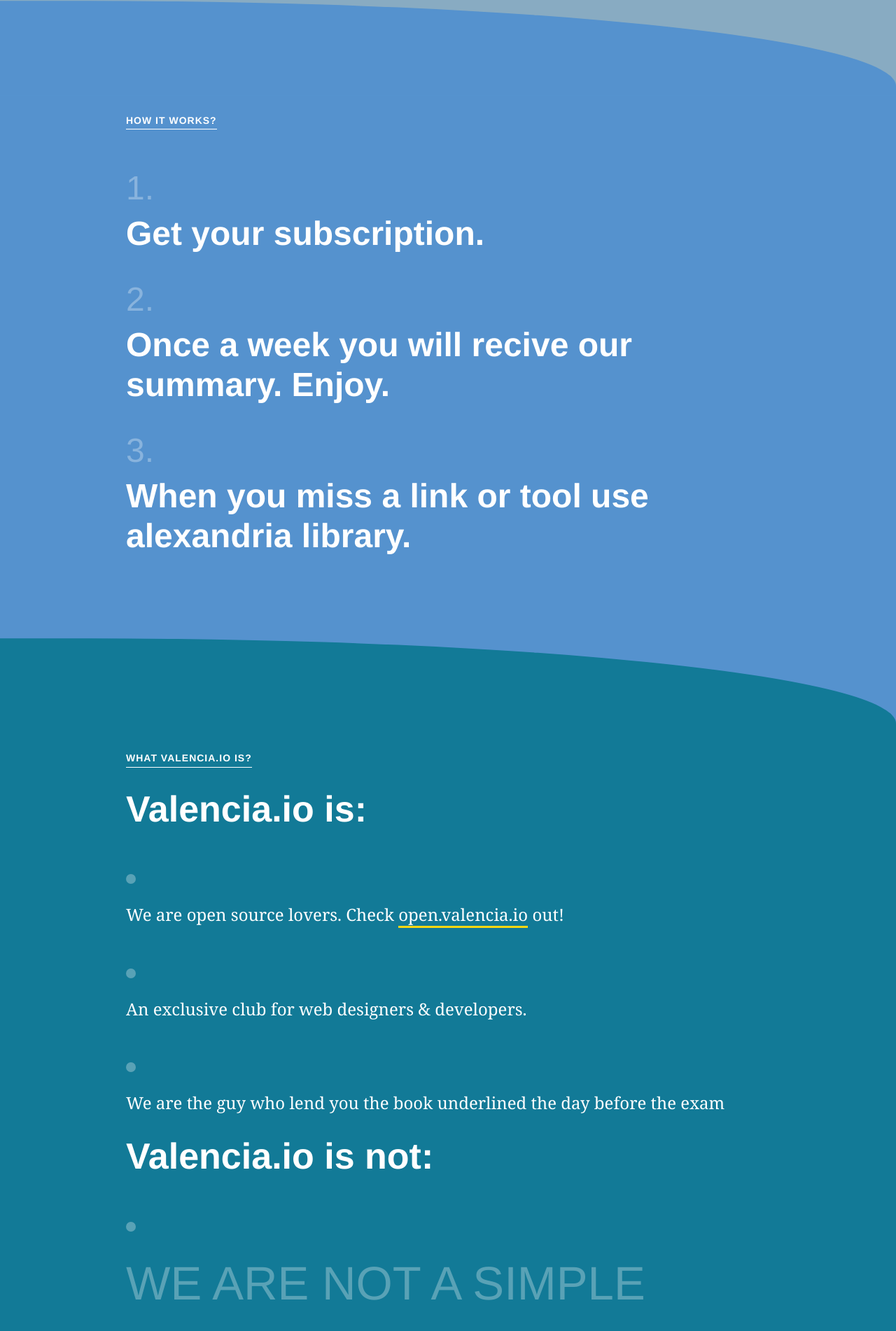
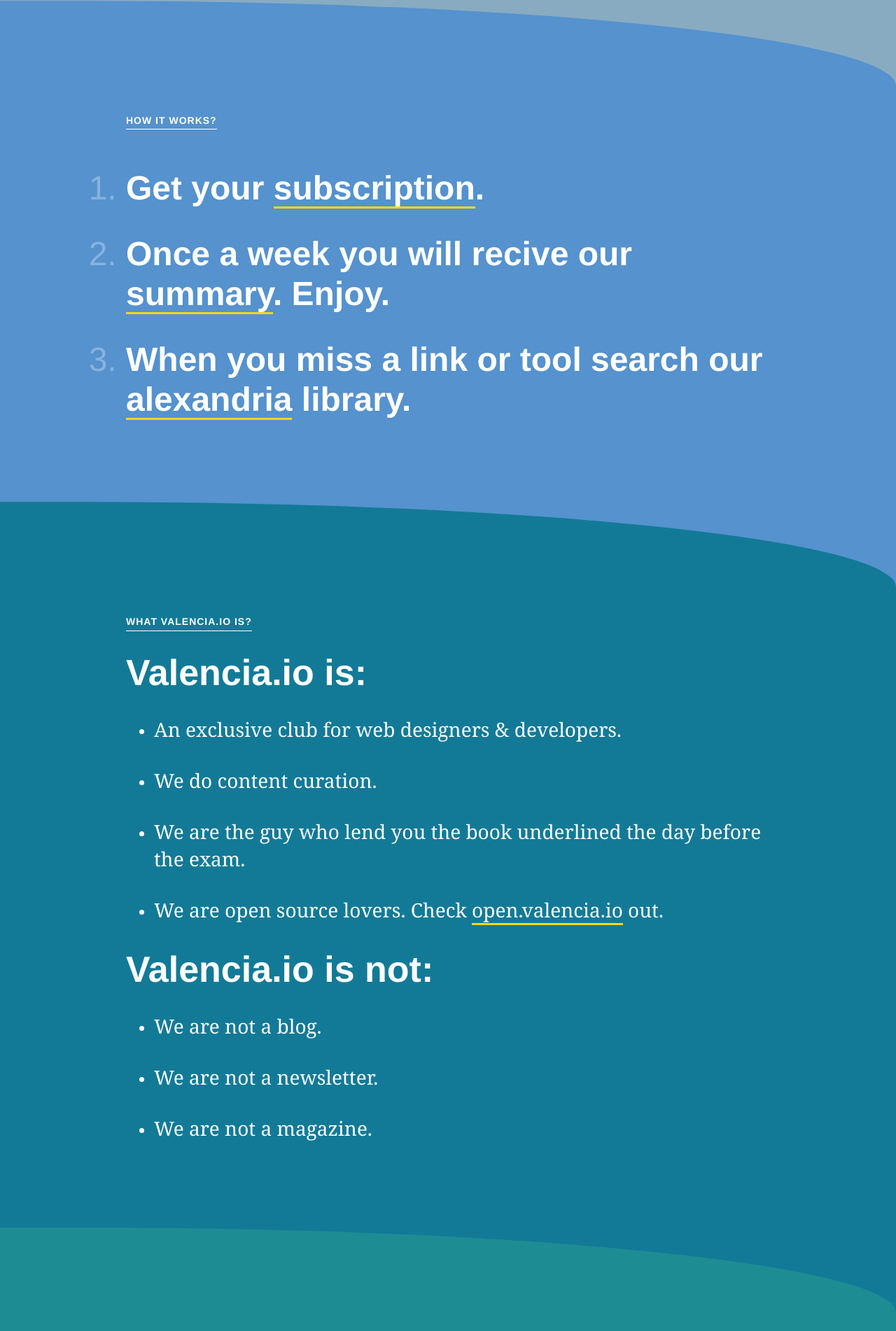
Before and after one commit to valencia-io/valencia-io, a Jekyll site: the page built from index.html, in a window 1280 px wide. Shown: the part 2472-4374 px from the top of the page at 70% size. Built offline with Jekyll 4.4.1, drawn with Linux system fonts in a browser that asks for light colours; some of the changed text lies outside the part shown.

Commit message:
pricing finished

```diff
--- a/_sass/base/_base.scss
+++ b/_sass/base/_base.scss
@@ -8,7 +8,7 @@
 // Neat Settings -- uncomment if using Neat -- must be imported before Neat
 @import "grid-settings";
 
-//@import "buttons";
+@import "buttons";
 @import "forms";
 //@import "lists";
 //@import "tables";
--- a/_sass/pages/_home.scss
+++ b/_sass/pages/_home.scss
@@ -41,7 +41,7 @@
 
 }
 
-#s4 , #s5 {
+#s4 {
     ol, ul{
         @include pad(0px);
     }
@@ -49,7 +49,7 @@
         font-family: $brandonGrotesque;
         font-size: 2.4em;
         color: rgba(255,255,255,0.3);
-        list-style-position:inside;
+        list-style-position: outside;
         h1 {
             font-size:1em;
             font-weight: 800;
@@ -187,7 +187,7 @@
     position: relative;
 
     .grid-item {
-        @include transition (all 1.6s ease-in-out);
+        @include transition (all 1s ease-in-out);
         background: transparent;
         border-bottom: $grid-item-border;
         border-right: $grid-item-border;
@@ -206,7 +206,7 @@
         &:focus,
         &:hover {
             background: transparentize($grid-item-color, 0.85);
-            @include transition (all 3.6s ease-in-out);
+            @include transition (all 2.5s ease-in-out);
             color:inherit;
             border-radius: 15px;
         }
@@ -214,9 +214,9 @@
 
     .grid-item img {
         display: block;
-        height: 2.5em;
+        height: 3em;
         margin-bottom: 1.2em;
-        opacity: 0.2;
+        opacity: 0.4;
     }
 
     .grid-item h1 {
@@ -228,9 +228,9 @@
     .grid-item p {
         color: inherit;
         font-size: 0.9em;
-
-        @include media($medium-screen) {
-            max-width: 100%;
+        min-height: 50px;
+        @include media($large-screen) {
+            min-height: 85px;
         }
     }
 
@@ -238,10 +238,20 @@
         @include media($large-screen) {
             @include grid-item-columns($grid-item-big-columns);
         }
-        p {
-            @include media($medium-screen) {
-                max-width: 40%;
-            }
+
+    }
+    button{
+        background-color:darken(white,10%);
+        color:$turquoise;
+        font-family:$brandonGrotesque;
+        letter-spacing:1px;
+        font-weight:900;
+        &:hover,
+        &:focus {
+            opacity:0.9;
+            background-color:white;
+            outline-color: black;;
+
         }
     }
 
--- a/index.html
+++ b/index.html
@@ -49,9 +49,9 @@
     <article class="">
         <p class="type">How it works?</p>
         <ol>
-            <li><h1>Get your subscription.</h1></li>
-            <li><h1>Once a week you will recive our summary. Enjoy.</h1></li>
-            <li><h1>When you miss a link or tool use alexandria library.</h1></li>
+            <li><h1>Get your <a href="/#pricing">subscription</a>.</h1></li>
+            <li><h1>Once a week you will recive our <a target="_blank" href="/summary/last">summary</a>. Enjoy.</h1></li>
+            <li><h1>When you miss a link or tool search our <a target="_blank" href="/alexandria">alexandria</a> library.</h1></li>
         </ol>
 
     </article>
@@ -61,56 +61,56 @@
         <p class="type">What valencia.io is?</p>
         <h1>Valencia.io is:</h1>
         <ul>
-            <li><h2>We are open source lovers. Check <a href="//open.valencia.io">open.valencia.io</a> out!</h2></li>
             <li><h2>An exclusive club for web designers & developers.</h2></li>
-            <li><h2>We are the guy who lend you the book underlined the day before the exam</h2></li>
+            <li><h2>We do content curation.</h2></li>
+            <li><h2>We are the guy who lend you the book underlined the day before the exam.</h2></li>
+            <li><h2>We are open source lovers. Check <a href="//open.valencia.io">open.valencia.io</a> out.</h2></li>
+
         </ul>
 
         <h1>Valencia.io is not:</h1>
         <ul>
-            <li>
-                <h3>We are not a simple newsletter.</h3>
-            </li>
-            <li>
-                <h3>We are not a blog.</h3>
+            <li><h2>We are not a blog.</h2></li>
+            <li><h2>We are not a newsletter.</h2></li>
+            <li><h2>We are not a magazine.</h2></li>
 
-            </li>
-            <li>
-                <h3>We dont sell our tools, we sell out time.</h3>
-                <p>Infoxication occurs when the amount of input to a system exceeds its processing capacity. Consequently, when information overload occurs, it is likely that a <strong>reduction in decision quality</strong> will occur.</p>
-            </li>
-            <li>
-                <h3>We are early adopters</h3>
-            </li>
         </ul>
 
 
 
     </article>
 </section>
-<section id="s6" class="" id="pricing">
-    <article class="">
+<section id="s6" class="" >
+    <article class="" id="pricing">
         <p class="type">Pricing</p>
         <h2>First month totally free.</h2>
         <h2>One click cancel subscription.</h2>
+        <h2>An individual subscription cost <span class="price">12€ yearly</span>.</h2>
+
         <div class="grid-items-lines">
             <a href="javascript:void(0)" class="grid-item">
-                <img src="https://raw.githubusercontent.com/thoughtbot/refills/master/source/images/placeholder_logo_1_dark.png" alt="">
-                <h3>2x1 + Free</h3>
-                <h1>Invite and win</h1>
-                <p>Lorem ipsum dolor sit amet, elit. Rem, illum.</p>
+                <img src="/img/2x1.png" alt="">
+                <h3><span class="price">12€ </span>/ year</h3>
+                <h1>Invite and win:  2 x 1</h1>
+                <p>Pay friend's first year subscription and get your subcription for free.</p>
+                <h3>12€ TOTAL</h3>
+                <button>Let's go</button>
             </a>
             <a href="javascript:void(0)" class="grid-item">
-                <img src="https://raw.githubusercontent.com/thoughtbot/refills/master/source/images/placeholder_logo_3_dark.png" alt="">
-                <h3><span class="price">12€</span> / year</h3>
-                <h1>Silver plan</h1>
-                <p>Lorem ipsum consectetur dolor sit amet, consectetur adipisicing elit. Lorem ipsum consectetur dolor sit amet, consectetur adipisicing elit.</p>
+                <img src="/img/3x2.png" alt="">
+                <h3><span class="price">11€ </span>/ year</h3>
+                <h1>Mates plan: 3 x 2</h1>
+                <p>Invite 2 mates and get your subscription for free</p>
+                <h3>22€ TOTAL</h3>
+                <button>Let's go</button>
             </a>
             <a href="javascript:void(0)" class="grid-item">
-                <img src="https://raw.githubusercontent.com/thoughtbot/refills/master/source/images/placeholder_logo_2_dark.png" alt="">
-                <h3><span class="price">24€</span> / year</h3>
-                <h1>Golden plan</h1>
-                <p>Lorem ipsum dolor sit amet, elit. Lorem ipsum consectetur dolor sit amet, consectetur adipisicing elit. Lorem ipsum consectetur dolor sit amet, consectetur adipisicing elit.Lorem ipsum consectetur dolor sit amet, consectetur adipisicing elit. </p>
+                <img src="/img/5x4.png" alt="">
+                <h3><span class="price">10€ </span>/ year</h3>
+                <h1>Teams plan: 5 x 4</h1>
+                <p>Be the most informed team around you. Get 5 subscription by paying 4</p>
+                <h3>40€ TOTAL</h3>
+                <button>Let's go</button>
             </a>
         </div>
     </article>
```
Also changed, not shown: img/2x1.png (added), img/3x2.png (added), img/5x4.png (added), 9 other files.
